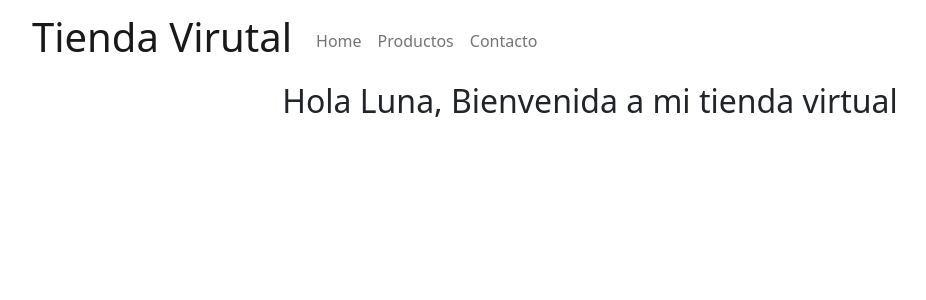
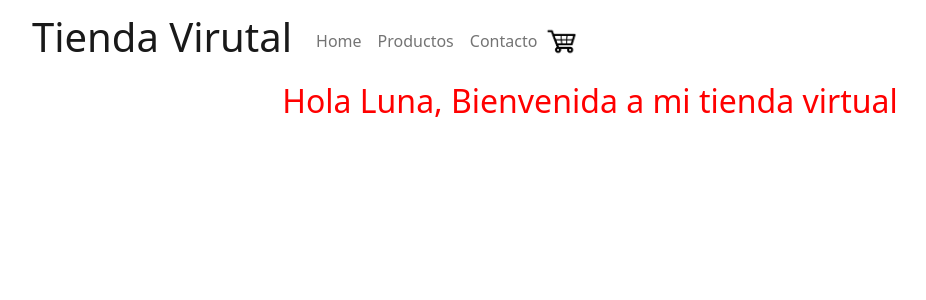
Before and after one commit to AgustinZarate/Proyecto-React-Camada-31200, a React (Create React App) app: page / in a window 1280 px wide. Shown: the top 300 px of the page, without its empty margins (50-976 px from the left). Built offline with nearby package versions, Linux system fonts and the light colour scheme.

Commit message:
Desafío: Crea tu landing

```diff
--- a/src/App.js
+++ b/src/App.js
@@ -1,14 +1,16 @@
 import logo from './logo.svg';
 import './App.css';
 import 'bootstrap/dist/css/bootstrap.min.css';
-import NavBar from './Components/NavBar';
+import NavBar from './Components/navBar/NavBar';
+import ItemListContainer from './Container/ItemListContainer';
 
 
 function App() {
+  const greeting = "Hola Luna, Bienvenida a mi tienda virtual"
   return (
     <div className="App container">
       <NavBar/>
-      <h2>Hola Luna, Bienvenida a mi tienda virtual</h2>
+      <ItemListContainer mensaje = {greeting}/>
     </div>
   );
 }
--- a/src/Components/NavBar.jsx
+++ b/src/Components/navBar/NavBar.jsx
@@ -1,6 +1,7 @@
 import React from 'react'
 import { Collapse, Nav, Navbar, NavbarBrand, NavItem, NavLink } from 'react-bootstrap';
 import { NavbarToggler } from 'reactstrap';
+import CartWidget from './cartWidget/CartWidget';
 
 
 const NavBar = () => {
@@ -22,7 +23,7 @@ const NavBar = () => {
                 </NavLink>
             </Nav>
 
-        {/* <NavbarToggler onClick={function noRefCheck(){}} /> */}
+            <CartWidget/>
     </Navbar>
 </>
     )
--- /dev/null
+++ b/src/Components/navBar/cartWidget/CartWidget.css
@@ -0,0 +1,3 @@
+.carrito {
+    width: 35px;
+}
--- /dev/null
+++ b/src/Components/navBar/cartWidget/CartWidget.jsx
@@ -0,0 +1,12 @@
+import React from "react";
+import './CartWidget.css';
+
+const CartWidget = () => {
+  return (
+    <div className="nav-cartWidget">
+      <img className="carrito" id="carrito" src="/img/cart-widget.png" alt="carrito de compras" />
+    </div>
+  );
+};
+
+export default CartWidget;
--- /dev/null
+++ b/src/Container/ItemListContainer.jsx
@@ -0,0 +1,11 @@
+import React from 'react'
+
+function ItemListContainer({mensaje}) {
+  return (
+    <>
+    <h2 style={{color: "red" }} >{mensaje}</h2>
+    </>
+  )
+}
+
+export default ItemListContainer
```
Also changed, not shown: public/img/cart-widget.png (added), src/Components/navBar/NavBar.css (added).
